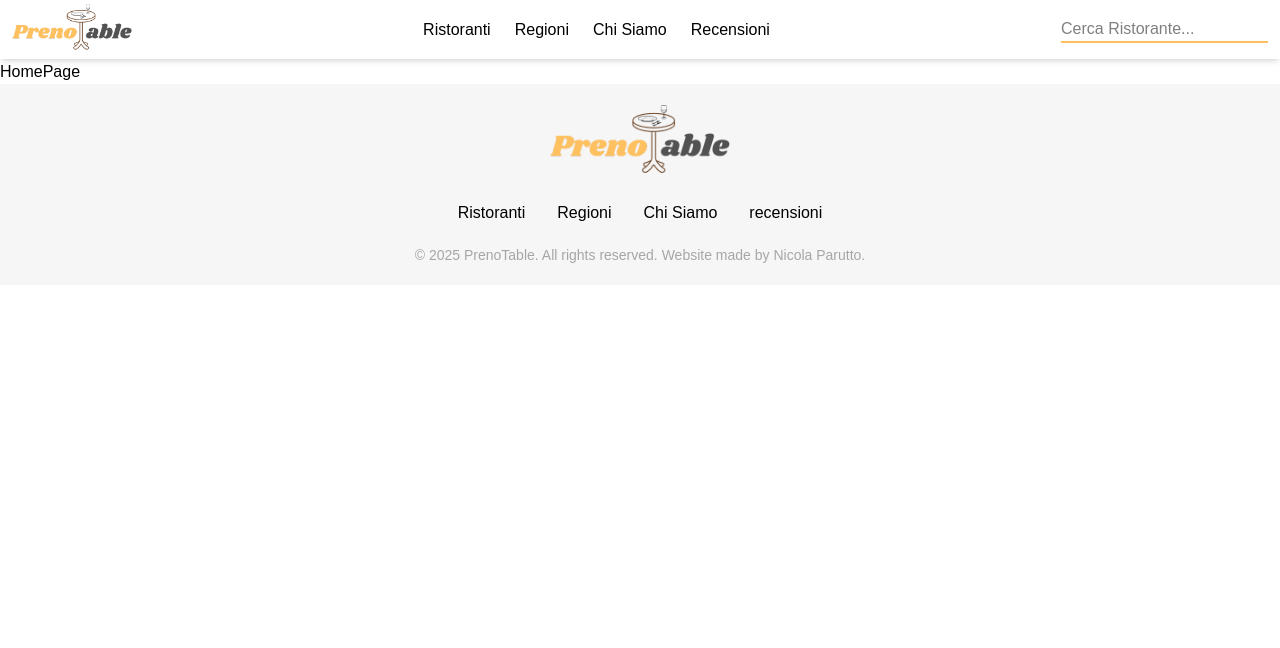
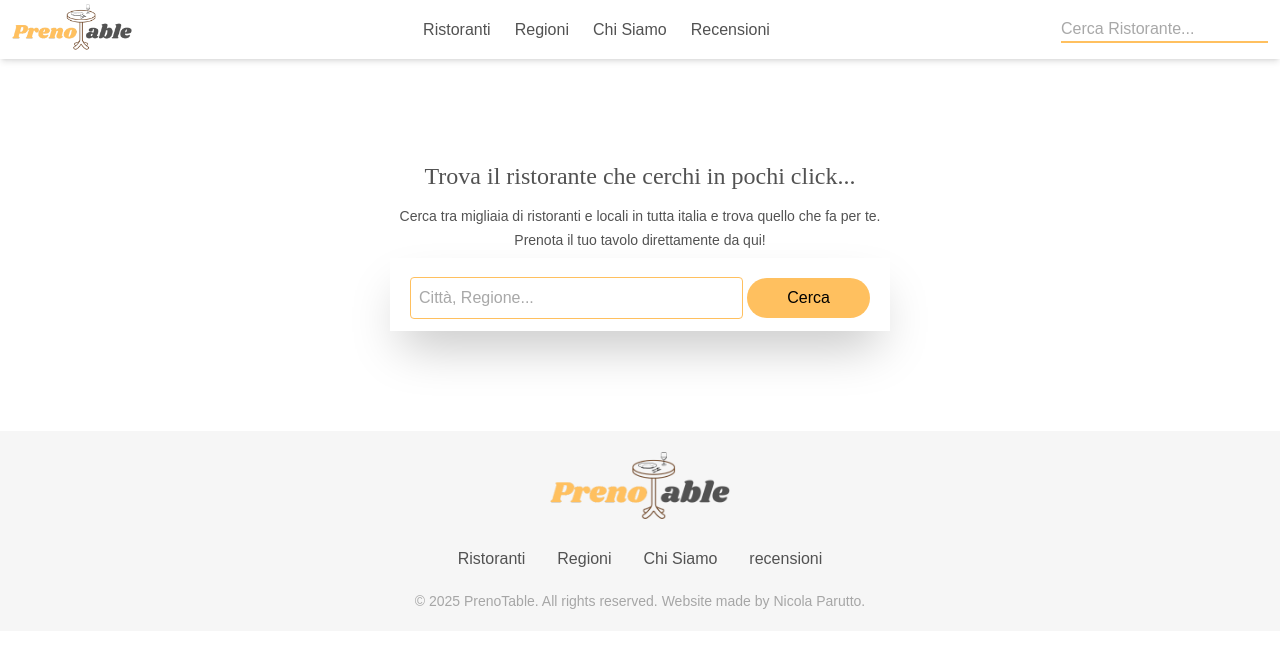
Before and after one commit to nicolaparutto/prenotable_frontend, a React (Vite) app: page / in a window 1280 px wide. Shown: the top 648 px of the page. Built offline with nearby package versions, Linux system fonts and the light colour scheme; a web font is replaced by a local one.

Commit message:
feat: add first section in HomePage

```diff
--- a/src/assets/css/index.css
+++ b/src/assets/css/index.css
@@ -19,6 +19,7 @@
 @layer base {
 	body {
 		font-family: "Sniglet", sans-serif;
+		color: var(--color-main-gray);
 	}
 }
 
--- a/src/pages/HomePage.jsx
+++ b/src/pages/HomePage.jsx
@@ -1,6 +1,18 @@
 function HomePage() {
 	return (
-		<div>HomePage</div>
+		<>
+			<section className="py-[60px] text-center flex flex-col items-center md:py-[100px]">
+				<div className="mx-5 mb-2">
+					<h1 className="font-title text-xl color-yellow mb-3">Trova il ristorante che cerchi in pochi click...</h1>
+					<p className="text-sm">Cerca tra migliaia di ristoranti e locali in tutta italia e trova quello che fa per te.</p>
+					<p className="text-sm mt-1">Prenota il tuo tavolo direttamente da qui!</p>
+				</div>
+				<div className="p-3 inset-1 shadow-2xl w-[320px] md:w-[500px]">
+					<input className="w-full border-1 border-yellow rounded-sm p-2 md:w-[70%] md:mr-1" type="text" placeholder="Città, Regione..." />
+					<button className="mt-2 bg-yellow py-[6px] px-[30px] rounded-full text-black cursor-pointer md:py-[8px] md:px-[40px] hover:bg-dark-yellow active:bg-dark-yellow">Cerca</button>
+				</div>
+			</section>
+		</>
 	)
 }
 
```
